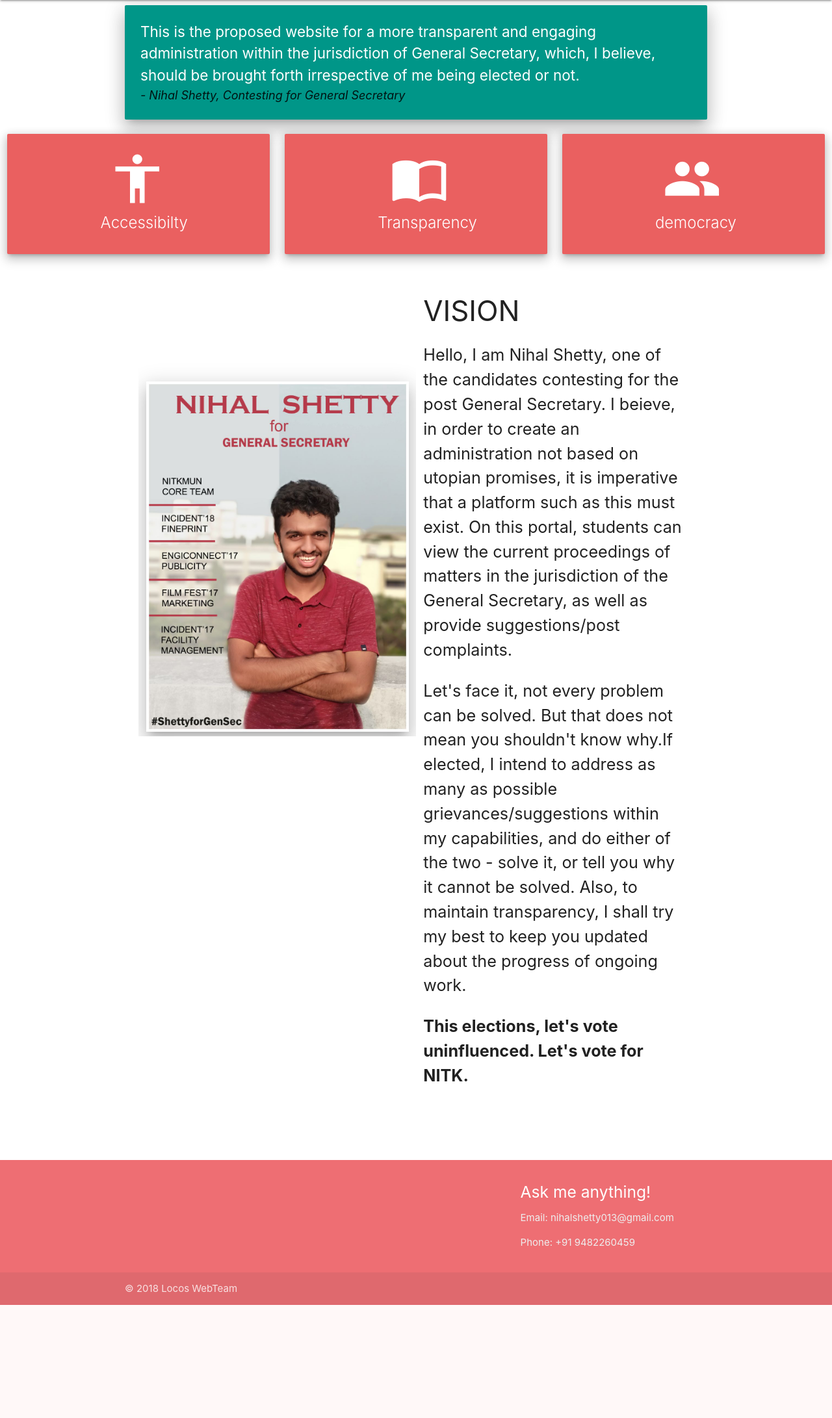
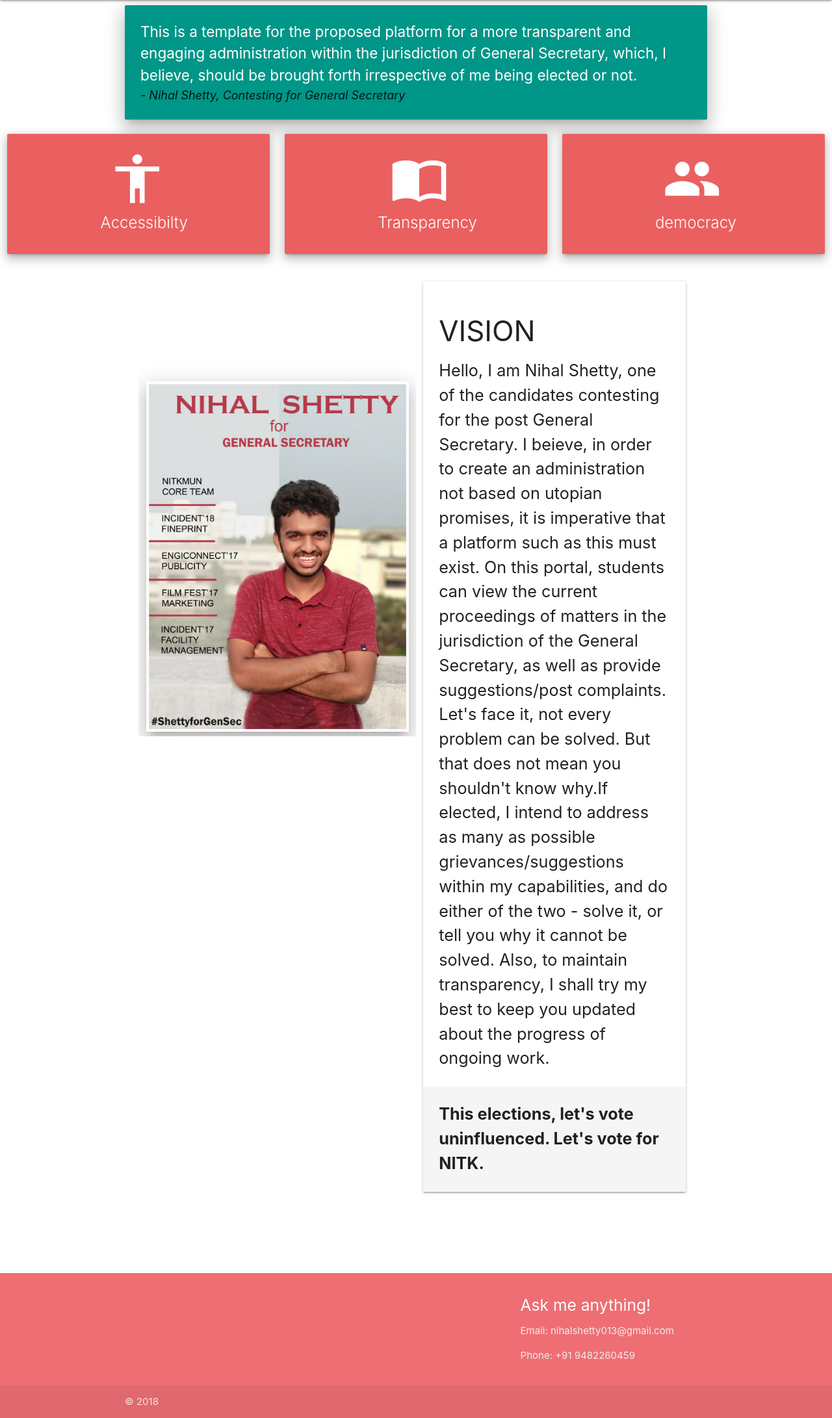
Before and after one commit to piyushnh/os_lab, a Django app: page / in a window 1280 px wide. Shown: the part 64-2246 px from the top of the page at 65% size. Before the commit the page ends 2072 px from the top, so only its background shows below. Run offline with Django 3.2, Linux system fonts and the light colour scheme.

Commit message:
made some changes

```diff
--- a/gensec/blog/templates/blog/base.html
+++ b/gensec/blog/templates/blog/base.html
@@ -69,7 +69,7 @@
       </div>
       <div class="footer-copyright">
         <div class="container">
-        © 2018 Locos WebTeam
+        © 2018
         </div>
       </div>
     </footer>
--- a/gensec/blog/templates/blog/home.html
+++ b/gensec/blog/templates/blog/home.html
@@ -4,7 +4,7 @@
 
 <div class="container">
     <div class="card-panel teal z-depth-4">
-      <span class="white-text" style="font-size:150%;">This is the proposed website for a more transparent and engaging administration within the jurisdiction
+      <span class="white-text" style="font-size:150%;">This is a template for the proposed platform for a more transparent and engaging administration within the jurisdiction
       of General Secretary, which, I believe, should be brought forth irrespective of me being elected or not.
       </span>
       <br>
@@ -57,7 +57,8 @@
       </div>
 
       <div class="container card-stacked col s12 m6 l4 tdm-content">
-        <div class="card-content tdm-card-content">
+  <div class="card" style="width:100%;">
+    <div class="card-content">
           <h3>VISION </h3>
           <p class="flow-text">
             Hello, I am Nihal Shetty, one of the candidates contesting for the post General Secretary.
@@ -72,30 +73,15 @@
             solve it, or tell you why it cannot be solved. Also, to maintain transparency, I shall try my best to keep you updated
             about the progress of ongoing work.
           </p>
+    </div>
 
+    <div class="card-content grey lighten-4">
           <b class="flow-text">
            This elections, let's vote uninfluenced. Let's vote for NITK.
          </b>
-        </div>
-        <div class="card-action">
-        <!--   <a href="#">POST YOUR COMMENTS HERE</a> -->
-        </div>
+    </div>
+  </div>
       </div>
   </div>
   </div>
 {% endblock %}
-{# <div class="tdm-new-con row">
-  <div class="in-tdm-con">
-    <div class="col s12 m6 l3">
-         <i class="large material-icons">accessibility</i>
-    </div>
-
-    <div class="col s12 m6 l3 offset-l1">
-
-    </div>
-
-    <div class="col s12 m6 l3 offset-l1 offset-m3">
-
-    </div>
-</div>
-</div> #}
```
